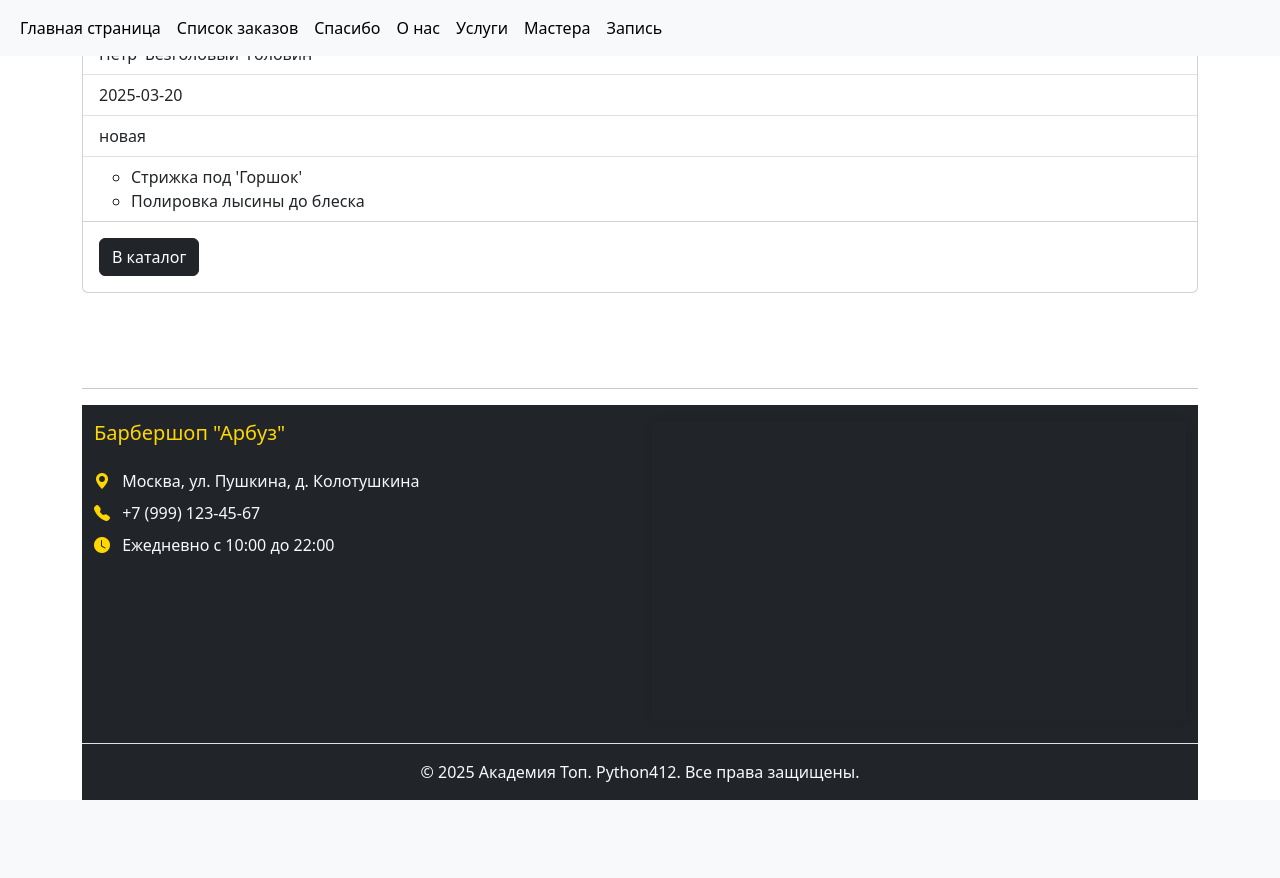
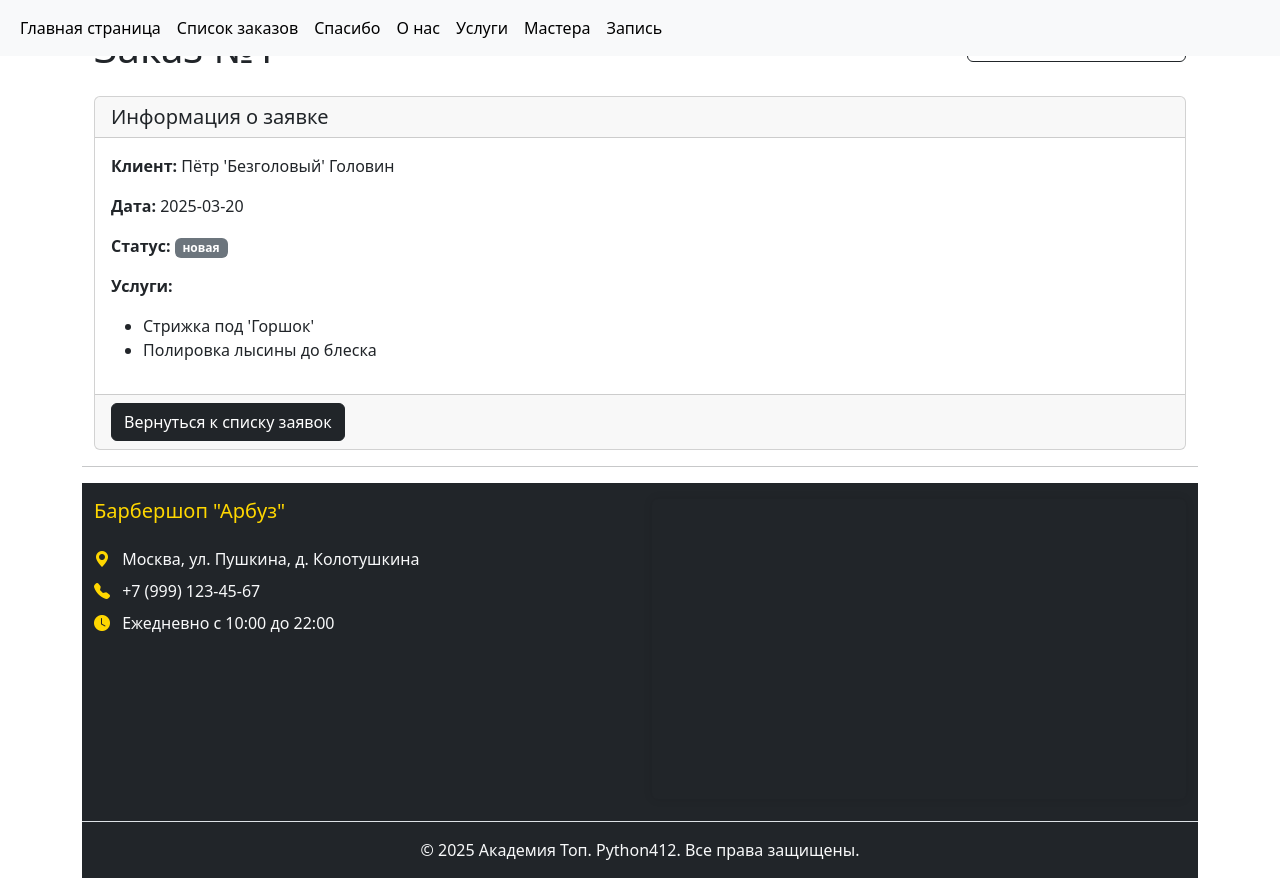
Before and after one commit to MommysProgrammer412/Project_Jango_1, a Django app: page /barbershop/orders/1/ in a window 1280 px wide. Before the commit the page ends 800 px from the top, so only its background shows below. Run offline with Django 5.2, Linux system fonts and the light colour scheme; the visitor is signed in with stand-in values (Sample User, id 1).

Commit message:
hw_38: Цветовое оформление статусов заявок, проверка маршрутов, страница деталей заказа

```diff
--- a/core/templates/core/order_detail.html
+++ b/core/templates/core/order_detail.html
@@ -1,24 +1,50 @@
 {% extends "base.html" %}
 {% load static %}
 {% block content %}
-        <div class="card">
-    <h5 class = 'card-title text-center'>{{title}}</h5>
-        <ul class="list-group list-group-flush">
-        <li class = 'list-group-item'>{{order.client_name}}</li>
-        <li class = 'list-group-item'>{{order.date}}</li>
-        <li class = 'list-group-item'>{{order.status}}</li>
-        <li class = 'list-group-item'>
-            <ul>
-            {% for service in order.services %}
-        <li>{{service}}</li>
-        {% endfor %}
-        </ul>
-        </li>
-        </ul>
-        <div class="card-body">
-            <a href=" {% url 'orders_list' %}" class = 'btn btn-dark'>В каталог</a>
+<div class="container mt-4">
+    <div class="row mb-3">
+        <div class="col">
+            <h1>{{ title }}</h1>
+        </div>
+        <div class="col-auto">
+            <a href="{% url 'orders_list' %}" class="btn btn-outline-dark">
+                <i class="bi bi-arrow-left"></i> Назад к списку заявок
+            </a>
         </div>
     </div>
+
+    <div class="card">
+        <div class="card-header">
+            <h5 class="mb-0">Информация о заявке</h5>
+        </div>
+        <div class="card-body">
+            <p><strong>Клиент:</strong> {{ order.client_name }}</p>
+            <p><strong>Дата:</strong> {{ order.date }}</p>
+            <p><strong>Статус:</strong>
+                {% if order.status == 'new' %}
+                    <span class="badge bg-warning">Новая</span>
+                {% elif order.status == 'confirmed' %}
+                    <span class="badge bg-primary">Подтверждена</span>
+                {% elif order.status == 'completed' %}
+                    <span class="badge bg-success">Выполнена</span>
+                {% elif order.status == 'cancelled' %}
+                    <span class="badge bg-danger">Отменена</span>
+                {% else %}
+                    <span class="badge bg-secondary">{{ order.status }}</span>
+                {% endif %}
+            </p>
+            <p><strong>Услуги:</strong></p>
+            <ul>
+                {% for service in order.services %}
+                    <li>{{ service }}</li>
+                {% endfor %}
+            </ul>
+        </div>
+        <div class="card-footer">
+            <a href="{% url 'orders_list' %}" class="btn btn-dark">Вернуться к списку заявок</a>
+        </div>
+    </div>
+</div>
 {% endblock content %}
 {% block scripts %}
 
--- a/core/urls.py
+++ b/core/urls.py
@@ -1,15 +1,12 @@
 # core/urls.py
 from django.contrib import admin
 from django.urls import path
-from .views import master_detail, thanks, test, orders_list, order_detail
-# Эти маршруты будут доступны с префиксом /barbershop/
+from .views import landing, master_detail, thanks, test, orders_list, order_detail
 
 urlpatterns = [
-    path('masters/<int:master_id>/', master_detail),
+    path('', landing, name='landing'),
     path('thanks/', thanks, name='thanks'),
     path('orders/', orders_list, name='orders_list'),
     path('orders/<int:order_id>/', order_detail, name='order_detail'),
-
     path('test/', test),
-
 ]
```
Also changed, not shown: templates/includes/order_card.html (+13 -1 lines).
